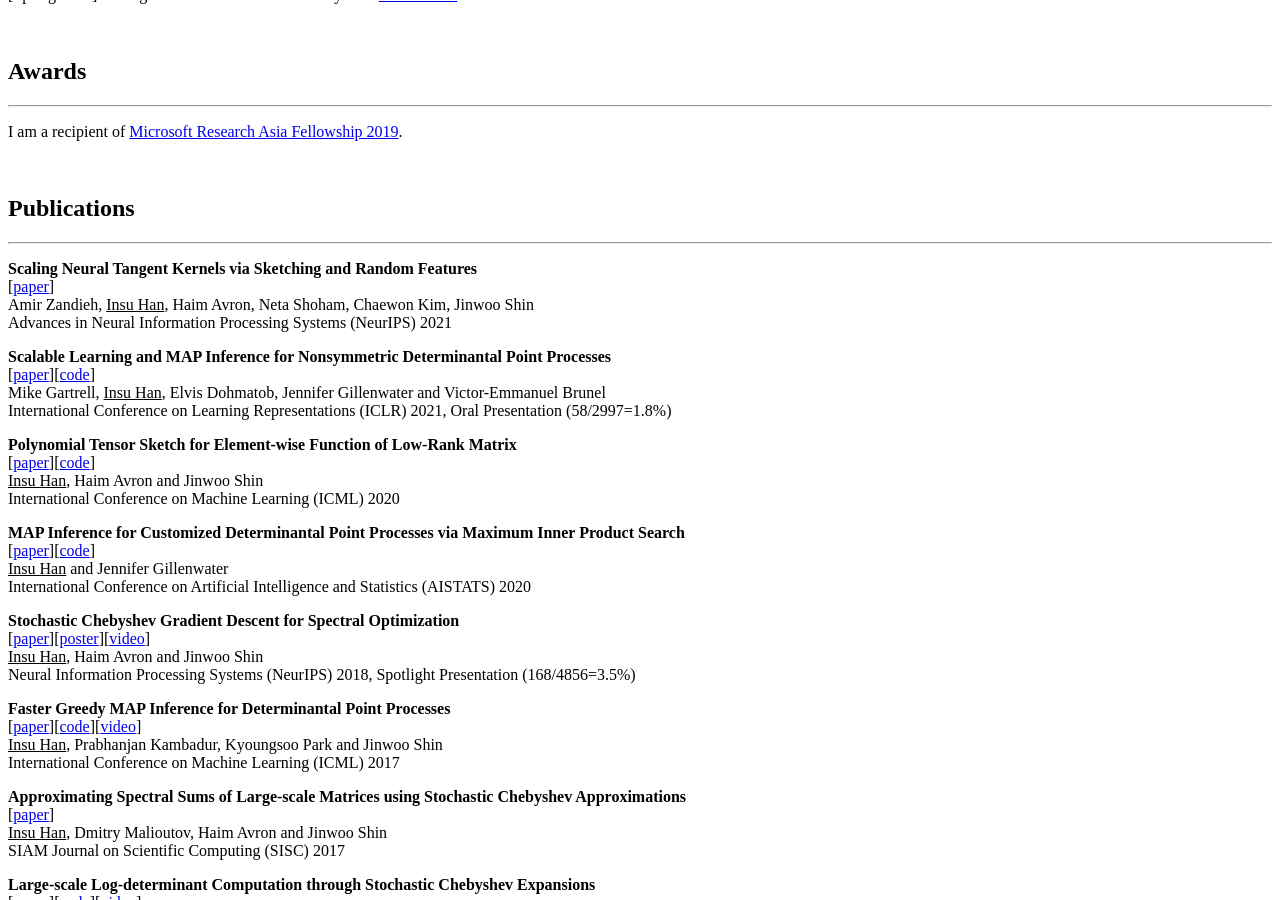
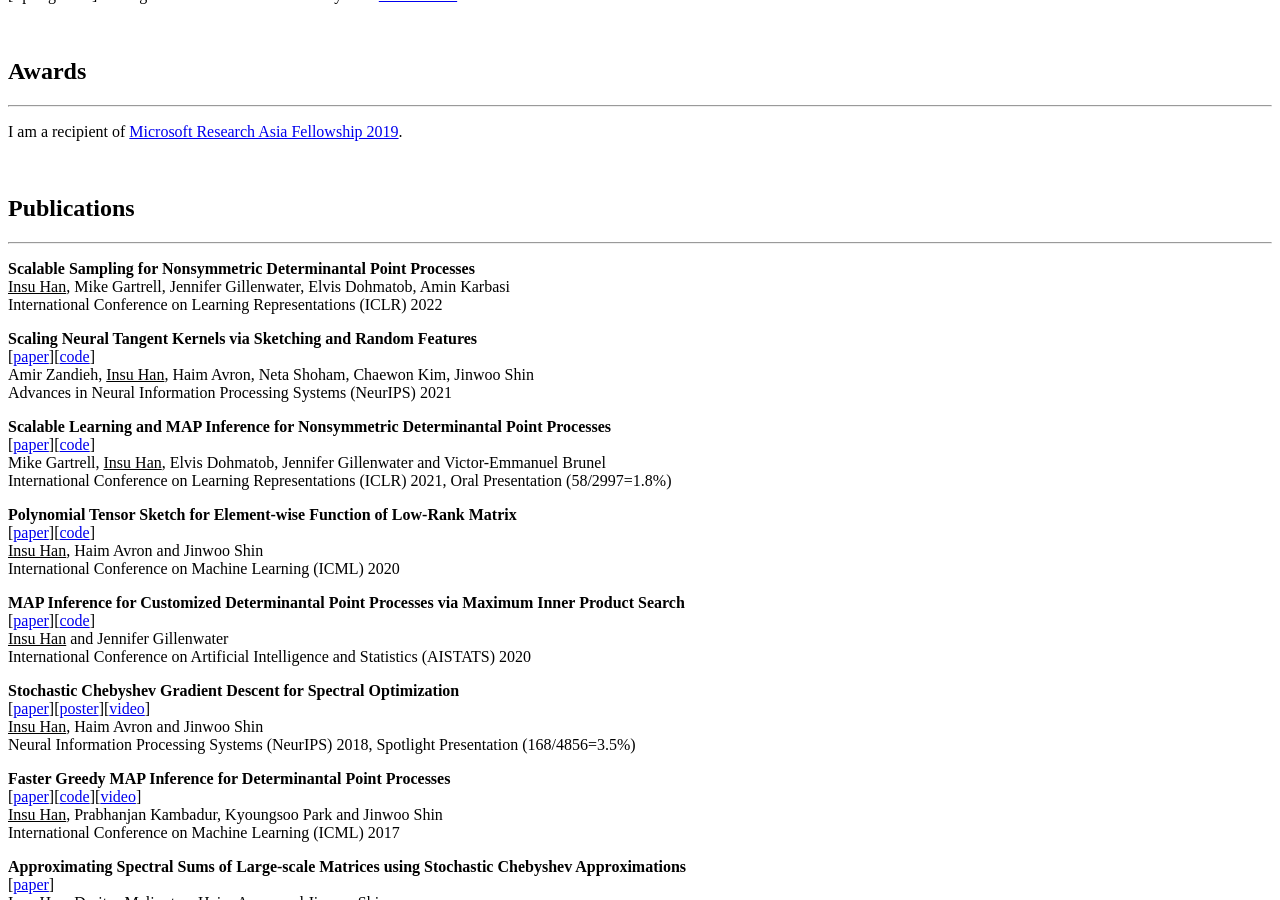
Before and after one commit to insuhan/insuhan.github.io, a Jekyll site: the page built from _posts/2019-10-12-about-me.markdown, in a window 1280 px wide and 900 px high, scrolled down 1248 px. Built offline with Jekyll 4.4.1, drawn with Linux system fonts in a browser that asks for light colours; a style sheet for code colours, icons or effects is not loaded.

Commit message:
Update 2019-10-12-about-me.markdown

```diff
--- a/_posts/2019-10-12-about-me.markdown
+++ b/_posts/2019-10-12-about-me.markdown
@@ -36,8 +36,14 @@ I am a recipient of [Microsoft Research Asia Fellowship 2019]. <br/>
 ## Publications
 -----
 
+**Scalable Sampling for Nonsymmetric Determinantal Point Processes** <br/>
+<U>Insu Han</U>, Mike Gartrell, Jennifer Gillenwater, Elvis Dohmatob, Amin Karbasi<br/>
+International Conference on Learning Representations (ICLR) 2022
+<br/>
+
+
 **Scaling Neural Tangent Kernels via Sketching and Random Features** <br/>
-[[paper][ntk_paper]]<br/>
+[[paper][ntk_paper]][[code][ntk_rf_code]]<br/>
 Amir Zandieh, <U>Insu Han</U>, Haim Avron, Neta Shoham, Chaewon Kim, Jinwoo Shin<br/>
 Advances in Neural Information Processing Systems (NeurIPS) 2021
 <br/>
@@ -80,6 +86,7 @@ SIAM Journal on Scientific Computing (SISC) 2017
 <U>Insu Han</U>, Dmitry Malioutov, and Jinwoo Shin <br/>
 International Conference on Machine Learning (ICML) 2015
 
+[ntk_rf_code]: https://github.com/insuhan/ntk-sketch-rf
 [dppmips_code]: https://github.com/insuhan/dppmapmips
 [ndpp_code]: https://github.com/cgartrel/nonsymmetric-DPP-learning/tree/scalable
 [ndpp_paper]: https://openreview.net/forum?id=HajQFbx_yB
```
